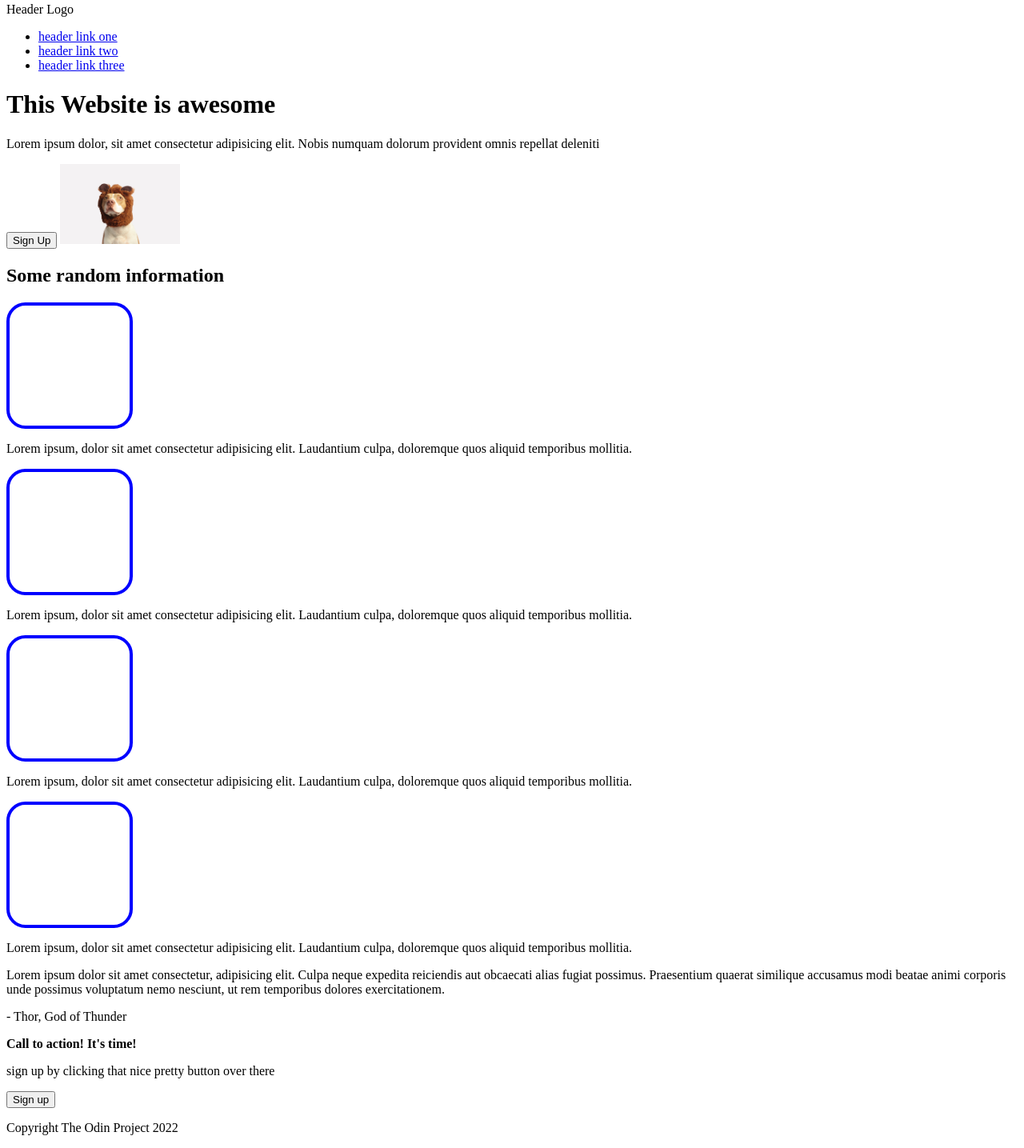
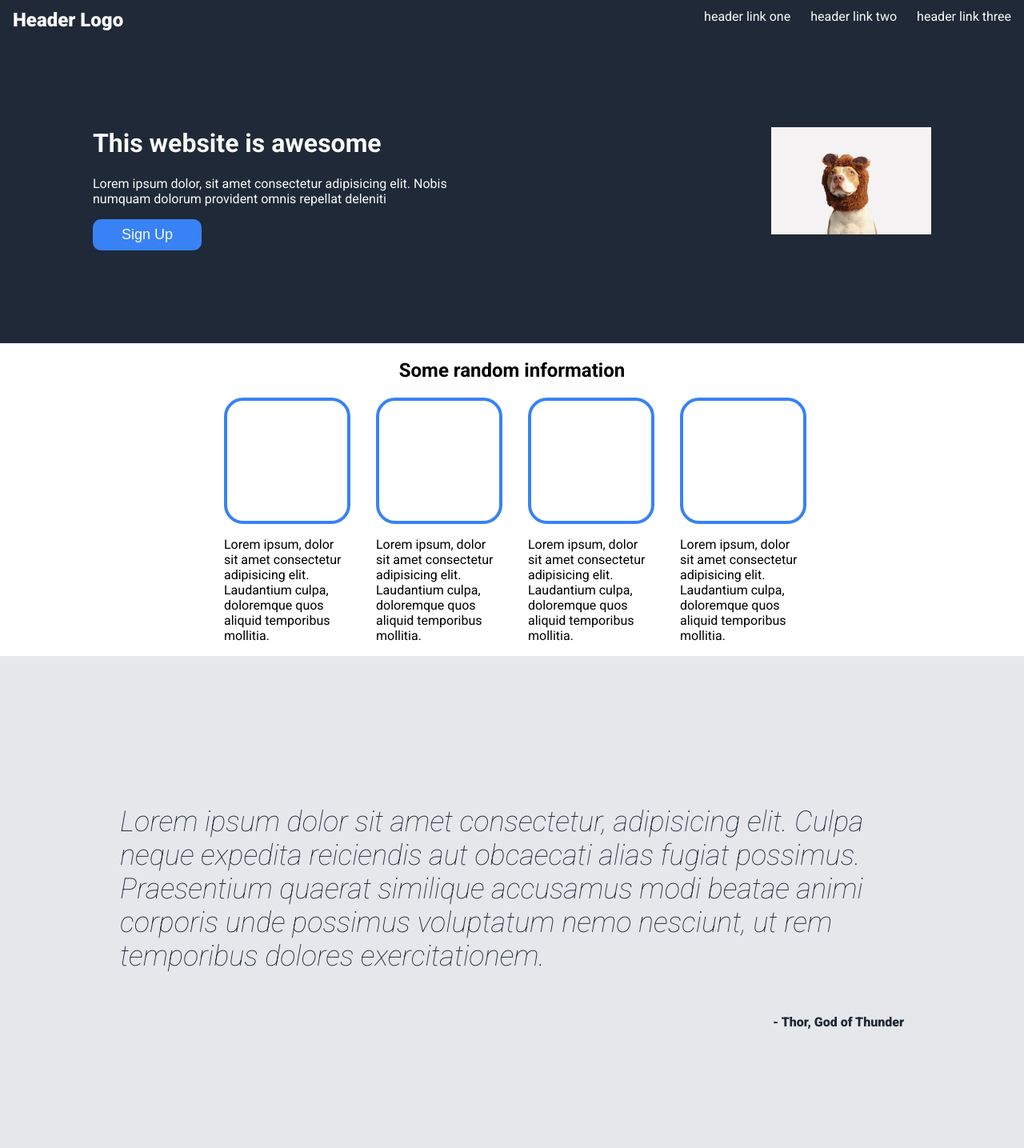
Before and after one commit to burns-J1882/TOP_project_landing_page, a plain HTML site: page index.html in a window 1280 px wide. Shown: the part 5-1440 px from the top of the page at 80% size. Drawn offline with Linux system fonts and the light colour scheme.

Commit message:
Add styling and flexbox
Add the colors throughout, correct font sizing and add flexbox. It's not optimized but is functions well enough

```diff
--- a/index.html
+++ b/index.html
@@ -2,13 +2,21 @@
 <html lang="en">
 <head>
     <link rel="stylesheet" href="style.css">
+    <link rel="preconnect" href="https://fonts.googleapis.com">
+<link rel="preconnect" href="https://fonts.gstatic.com" crossorigin>
+<link href="https://fonts.googleapis.com/css2?family=Roboto:ital,wght@0,100;0,300;0,400;0,500;0,700;0,900;1,100;1,300;1,400;1,500;1,700;1,900&display=swap" rel="stylesheet">
+
     <meta charset="UTF-8">
     <meta http-equiv="X-UA-Compatible" content="IE=edge">
     <meta name="viewport" content="width=device-width, initial-scale=1.0">
     <title>TOP Landing Page</title>
 </head>
 <body>
-    <header>
+
+
+
+    <header class="header">
+    <div class="logo-nav">
     <div class="logo">Header Logo</div>
         <nav>
             <ul>
@@ -17,12 +25,19 @@
                 <li><a href="#">header link three</a></li>
             </ul>
         </nav>
+    </div>
      <div class="value-prop">
-        <h1>This Website is awesome</h1>
+        <div class="VP-copy">
+        <h1>This website is awesome</h1>
         <p>Lorem ipsum dolor, sit amet consectetur adipisicing elit. Nobis numquam dolorum provident omnis repellat deleniti</p>
-        <button>Sign Up</button>
-        <img class="header-image" src="./images/pexels-gilberto-reyes-825949.jpeg" alt="dog-pic">
-    </header>
+        <button class="sign-up-button">Sign Up</button>
+    </div>
+        <img class="VP-image" src="./images/pexels-gilberto-reyes-825949.jpeg" alt="dog-pic">
+   </div>
+   </header>
+
+
+
     <main>
     <section class="information">
         <h2>Some random information</h2>
@@ -55,11 +70,11 @@
             <p><strong>Call to action! It's time!</strong></p>
             <p>sign up by clicking that nice pretty button over there</p>
             </div>
-            <button>Sign up</button>
+            <button class="sign-up-button">Sign up</button>
         </div>
     </section>
     </main>
-    <footer>
+    <footer class="footer">
         <p>Copyright The Odin Project 2022</p>
     </footer>
 </body>
--- a/style.css
+++ b/style.css
@@ -1,16 +1,162 @@
-.body {
+body {
+    font-family: 'Roboto', sans-serif;
+    /*
     display: flex;
     flex-direction: column;
+    */
+    margin: 0px;
 }
 
-.header-image {
-    width: 150px;
-    height: 100px;
+.header, .footer {
+    background-color: #1F2937;
+    color: #F9FAF8;
+    display: flex;
+    flex-direction: column;
+    justify-content:;
+    align-items: ;
+    padding: 16px;
+    margin: 0px;
+}
+
+.logo-nav {
+    display: flex;
+    justify-content: space-between;
+}
+
+.logo {
+    font-size: 24px;
+    font-weight: 900;
+}
+
+/*navigation*/
+ul {
+    list-style: none;
+    display: flex;
+    margin: 0px;
+    padding: 0px;
+    gap: 25px;
+}
+
+a {
+    text-decoration: none;
+    color:#F9FAF8
+}
+
+/*Value prop*/
+.value-prop {
+    display: flex;
+    align-items: center;
+    justify-content: space-between;
+    padding: 100px;
+    background-color: #1F2937;
+    color: #F9FAF8;
+    margin: 0px;
+}
+
+.VP-copy {
+    width: 50ch;
+    flex: 0 1 auto;
+}
+
+.VP-image {
+   width: 200px;
+   height: auto;
 }
 
 .blue-box {
     height: 150px;
     width: 150px;
-    border: solid 4px blue;
+    border: solid 4px #3882F6;
     border-radius: 15%;
 }
+
+.sign-up-button {
+    background-color: #3882F6;
+    color:#F9FAF8;
+    border: none;
+    box-shadow: none;
+    outline: none;
+    font-size: 18px;
+    border-radius: 10px;
+    padding: .5em 2em;
+    -webkit-appearance: none;
+}
+
+
+.nice-words {
+    font-size: 36px;
+    font-style: italic;
+    font-weight: 200;
+}
+
+/*info section*/
+.information {
+    display: flex;
+    flex-direction: column;
+    align-items: center;
+}
+
+.tile-container{
+    width: 720px;
+    display: flex;
+    justify-content: space-between;
+    flex-wrap: wrap;
+}
+
+.info-tile {
+    width: 150px;
+}
+
+/*quote section*/
+.quote {
+    background-color: #E5E7EB;
+    color: #1F2937;
+    padding: 150px;
+    display: flex;
+    flex-direction: column;
+}
+
+.quote .name {
+    font-weight: 900;
+    align-self: flex-end;
+}
+
+/*call to action section*/
+.Call-to-action {
+    display: flex;
+    align-items: center;
+    justify-content: center;
+    padding: 100px;
+    color: #F9FAF8;
+}
+
+.Call-to-action .CTA-container {
+    background-color: #3882F6;
+    padding: 20px 100px;
+    border-radius: 10px;
+    display: flex;
+    gap: 15px;
+}
+
+.Call-to-action .sign-up-button{
+    background-color: #3882F6;
+    color:#F9FAF8;
+    border: none;
+    box-shadow: none;
+    outline: none;
+    font-size: 18px;
+    border-radius: 10px;
+    -webkit-appearance: none;
+    border: solid 4px #E5E7EB;
+    height:;
+
+}
+
+
+/*footer*/
+.footer {
+    display: flex;
+    flex-direction: column;
+    align-items: center;
+    justify-content: center;
+}
```
